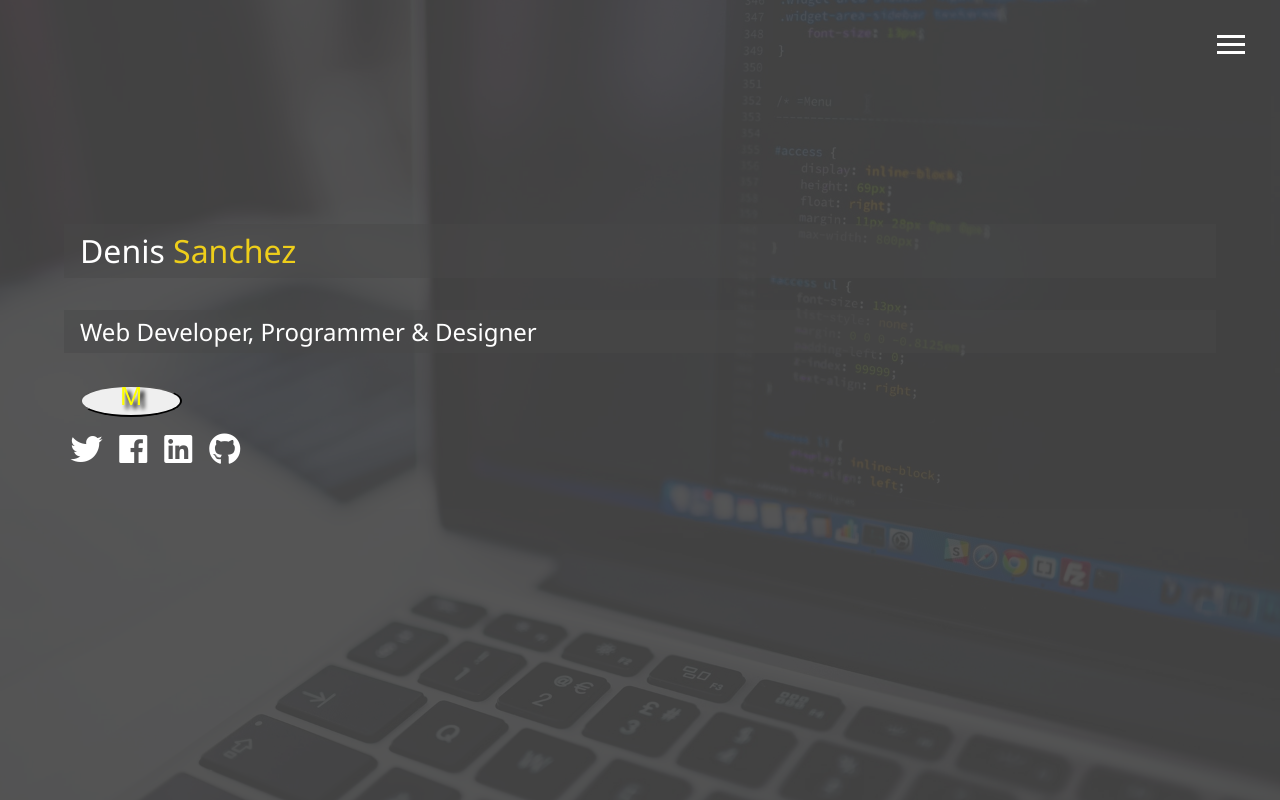
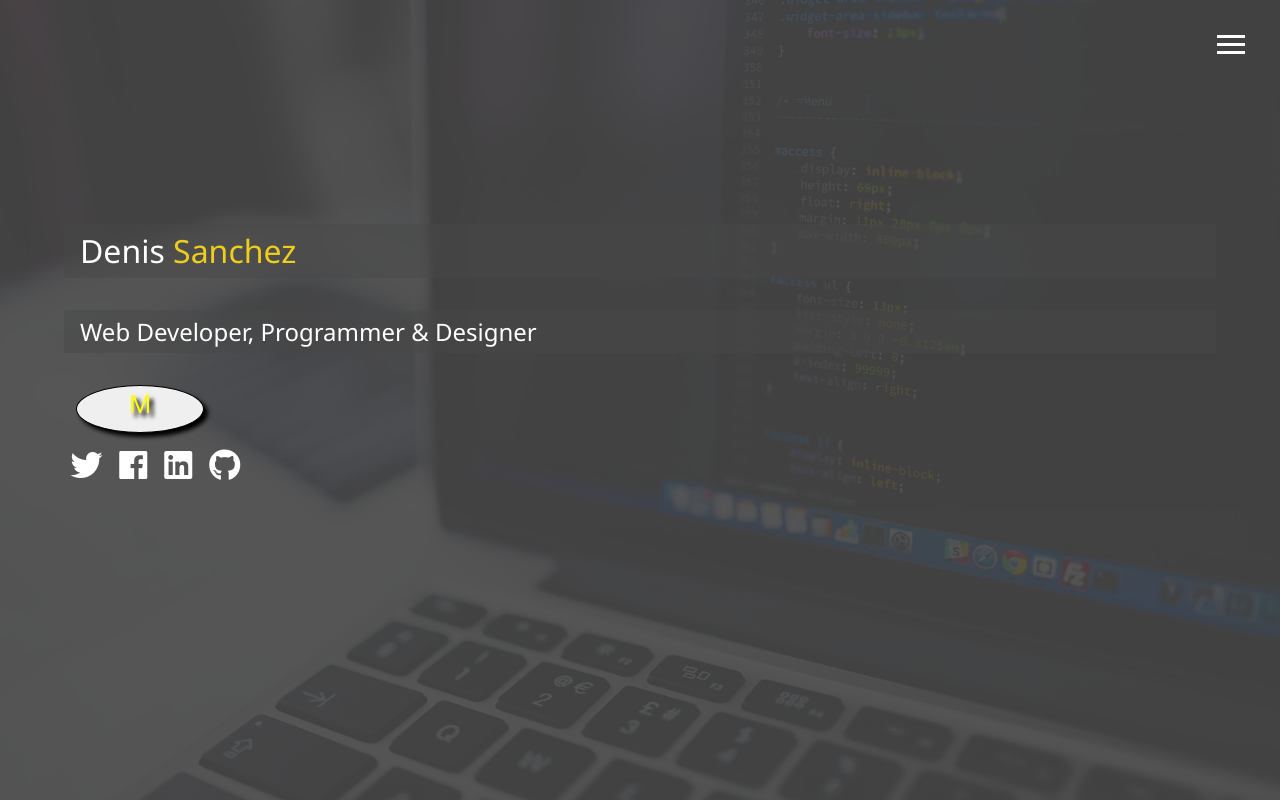
Before and after one commit to Denisijcu/portfolio-v2, a plain HTML site: page index.html in a window 1280 px wide. Drawn offline with Linux system fonts and the light colour scheme.

Commit message:
Add files via upload

```diff
--- a/css/main.css
+++ b/css/main.css
@@ -341,14 +341,16 @@ main#home h1 {
 }
 
 #btnMenu{
-    min-height: 4vh;
-    min-width: 8vw;
+    min-height: 6vh;
+    min-width: 10vw;
     border-radius: 50%;
-    margin-left: 16px;
+    margin-left: 12px;
+    box-shadow: 4px 4px 4px;
+    border: 1px solid black;
     cursor: pointer;
 }
 
-#btnMenu:hover{ border-color:yellow; color: white;}
+#btnMenu:hover{ border:2px solid yellow; color: black;}
 .animated {
     -webkit-animation-duration: 3s;
     animation-duration: 3s;
```
